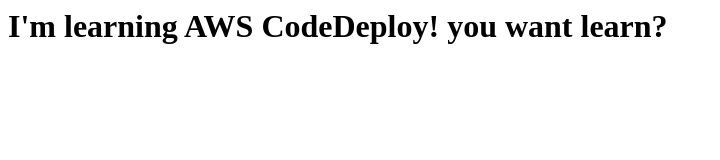
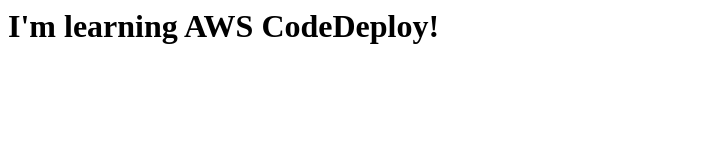
Before and after one commit to shubh2544/shubham, a plain HTML site: page index.html in a window 1280 px wide. Shown: the whole page, without its empty margins (0-720 px from the left). Drawn offline with Linux system fonts and the light colour scheme.

Commit message:
Update index.html

```diff
--- a/index.html
+++ b/index.html
@@ -1,3 +1,3 @@
 <html>
-<h1>I'm learning AWS CodeDeploy! you want learn?
+<h1>I'm learning AWS CodeDeploy!
 </html>
```
